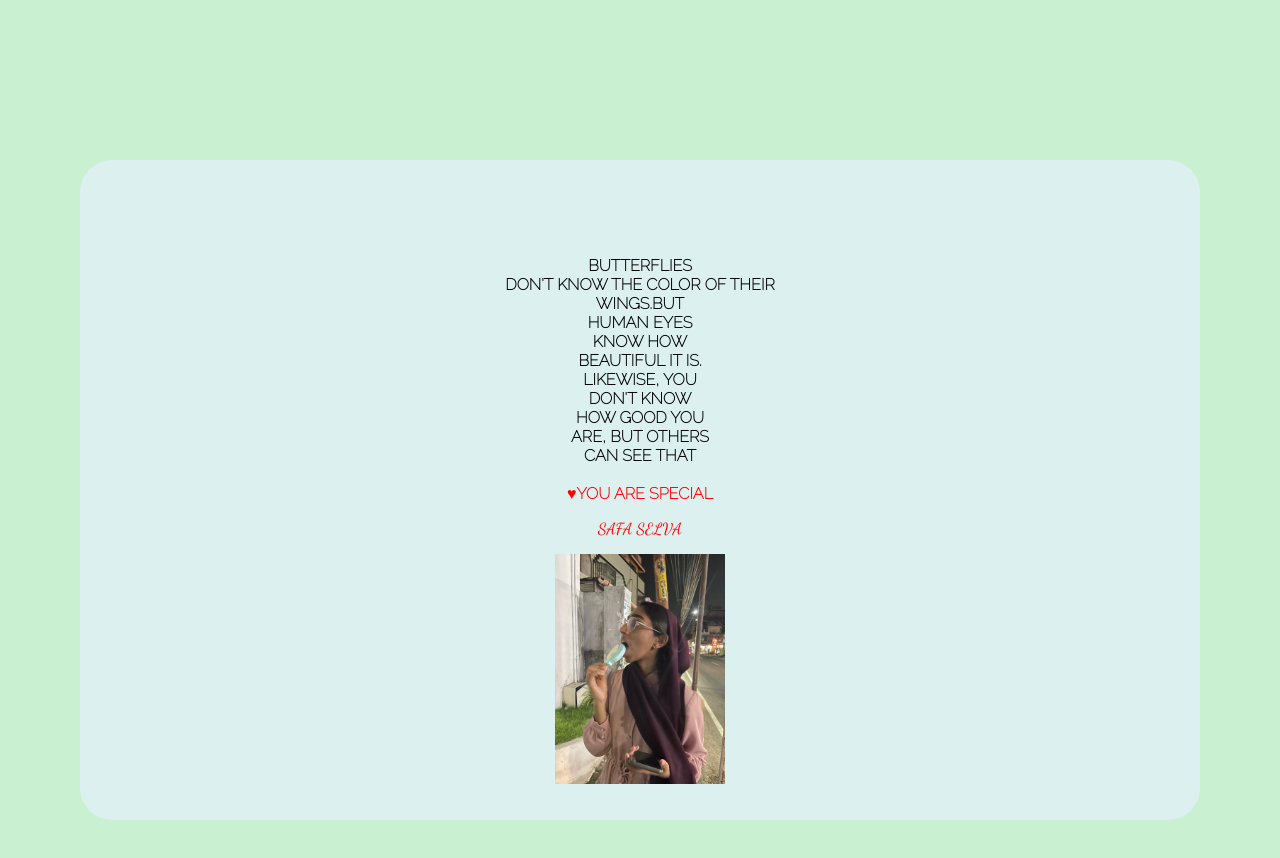
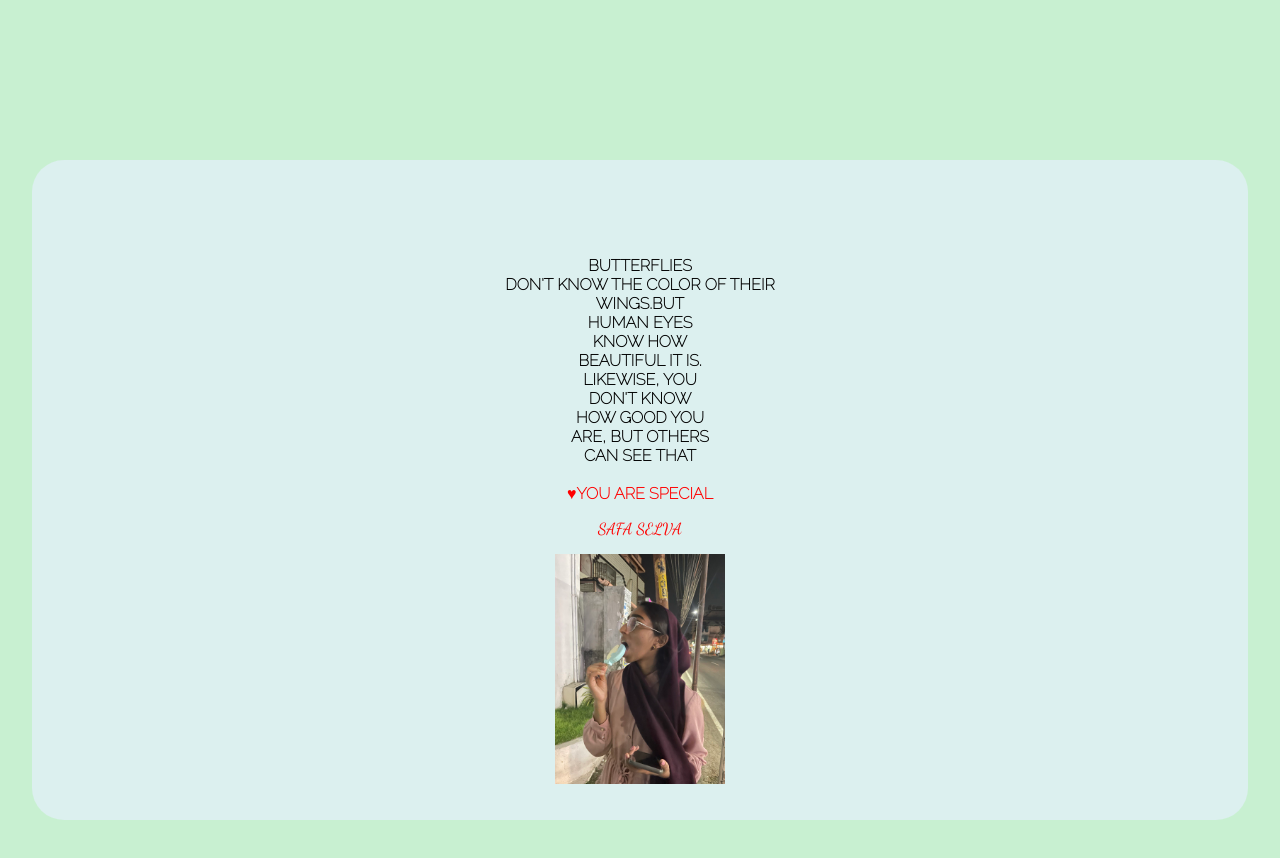
Before and after one commit to shafi126/safa, a plain HTML site: page index.html in a window 1280 px wide. Drawn offline with nearby package versions, Linux system fonts and the light colour scheme; files that its build step writes are made by us from their sources.

Commit message:
3rd deploy

```diff
--- a/style.scss
+++ b/style.scss
@@ -51,8 +51,8 @@ img {
     body {
         margin-top: 10rem;
         margin-bottom: 10rem;
-        margin-left: 5rem;
-        margin-right: 5rem;
+        margin-left: 2rem;
+        margin-right: 2rem;
     }
 
     article {
```
